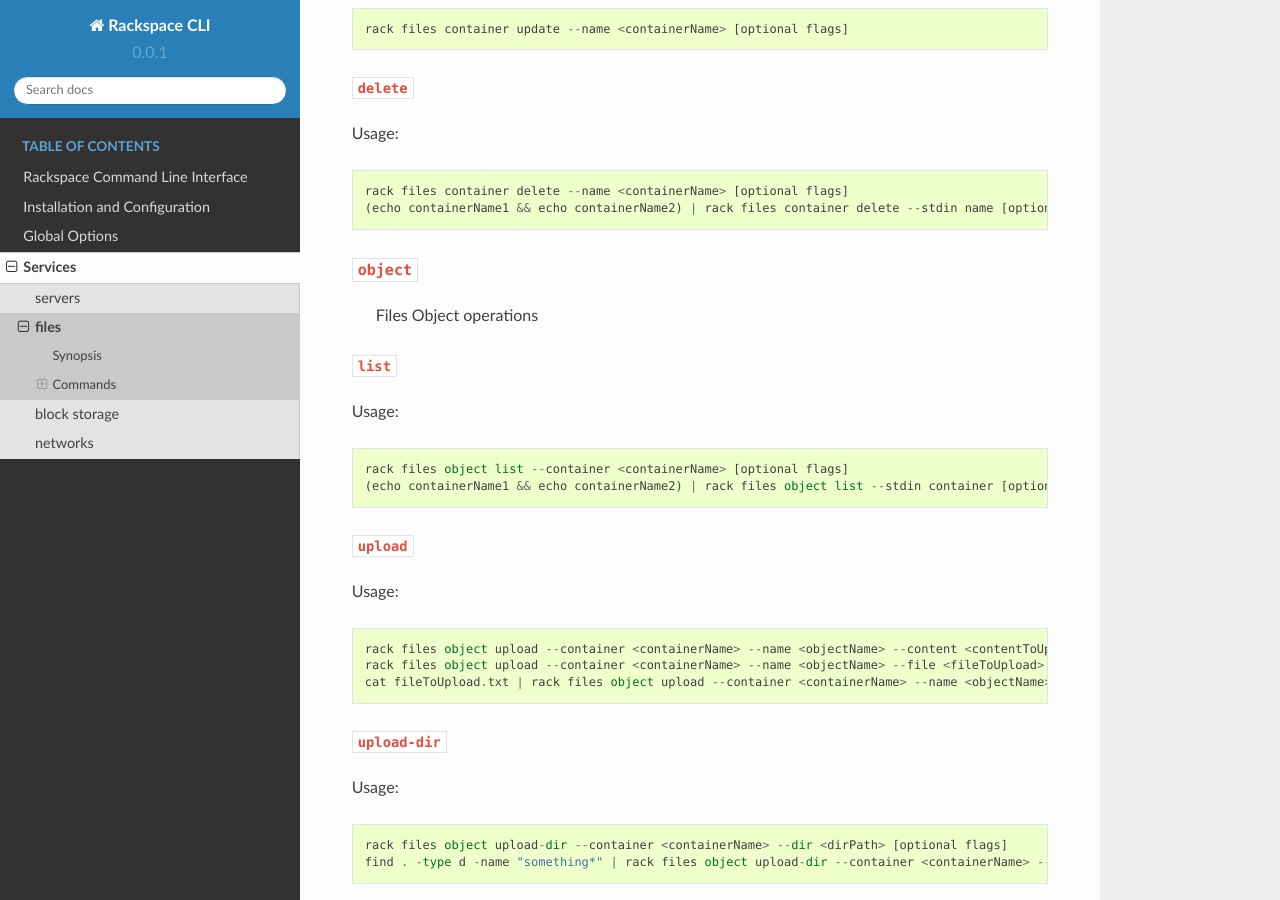
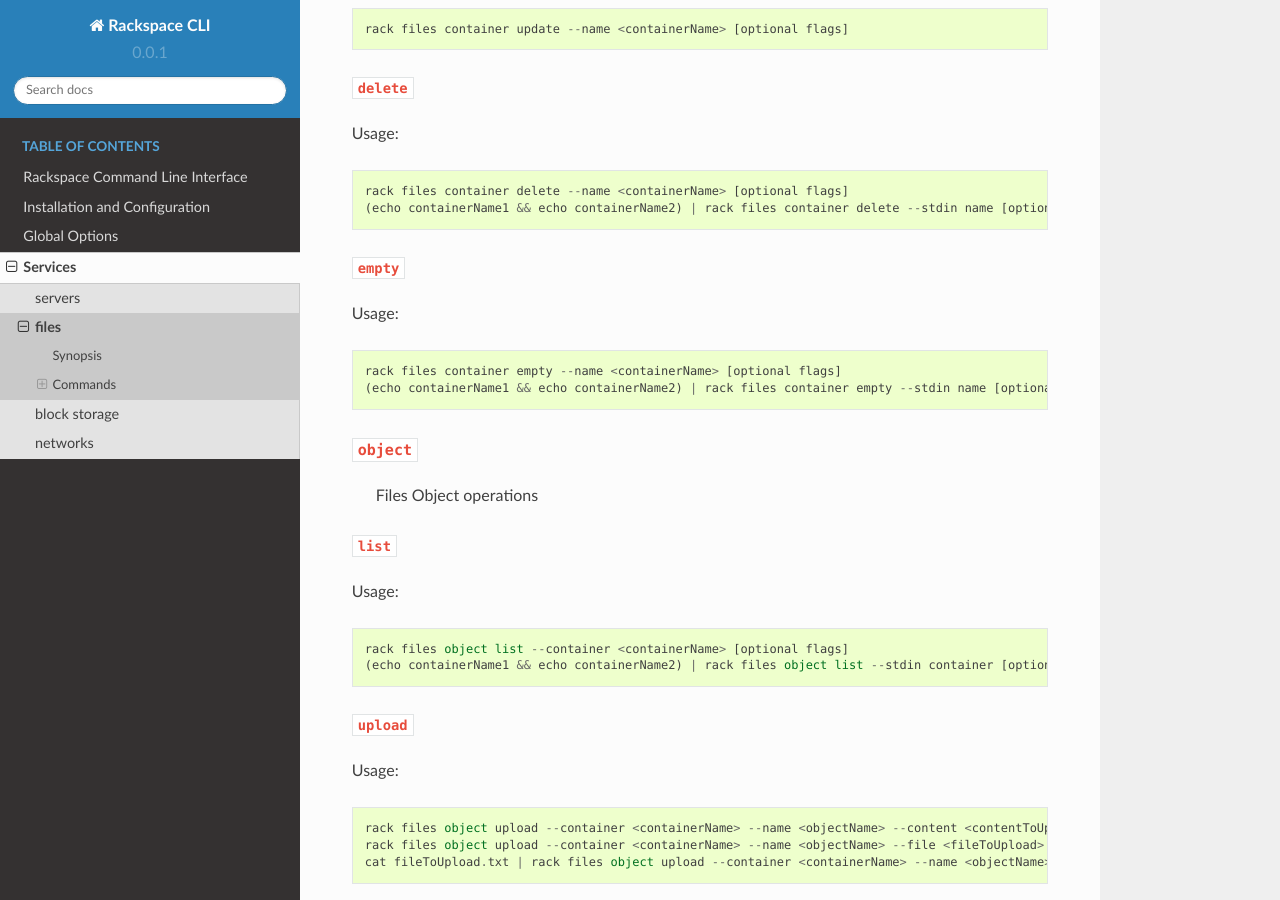
Before and after one commit to rackspace/rack, a Sphinx documentation site: the page built from docs/services/files.rst, in a window 1280 px wide and 900 px high, scrolled down 1095 px. Built offline with Sphinx 7.4.7 and the Read the Docs theme 2.0.0, drawn with Linux system fonts in a browser that asks for light colours.

Commit message:
'container empty' doc

```diff
--- a/docs/services/files.rst
+++ b/docs/services/files.rst
@@ -53,8 +53,15 @@
     rack files container delete --name <containerName> [optional flags]
     (echo containerName1 && echo containerName2) | rack files container delete --stdin name [optional flags]
 
+``empty``
+^^^^^^^^^^
+Usage::
+
+    rack files container empty --name <containerName> [optional flags]
+    (echo containerName1 && echo containerName2) | rack files container empty --stdin name [optional flags]
+
 ``object``
-~~~~~~~~~
+~~~~~~~~~~
 
   Files Object operations
 
```
